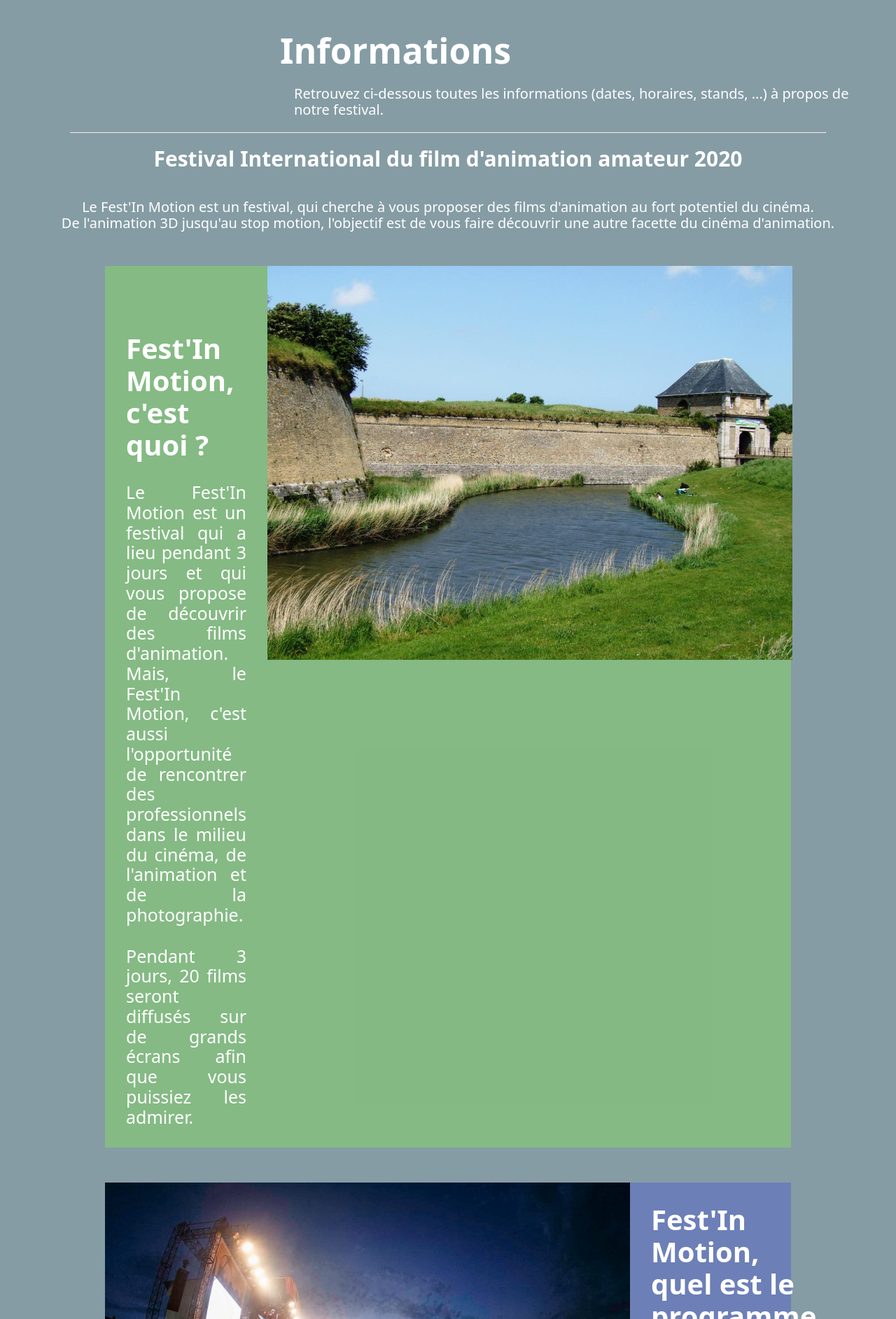
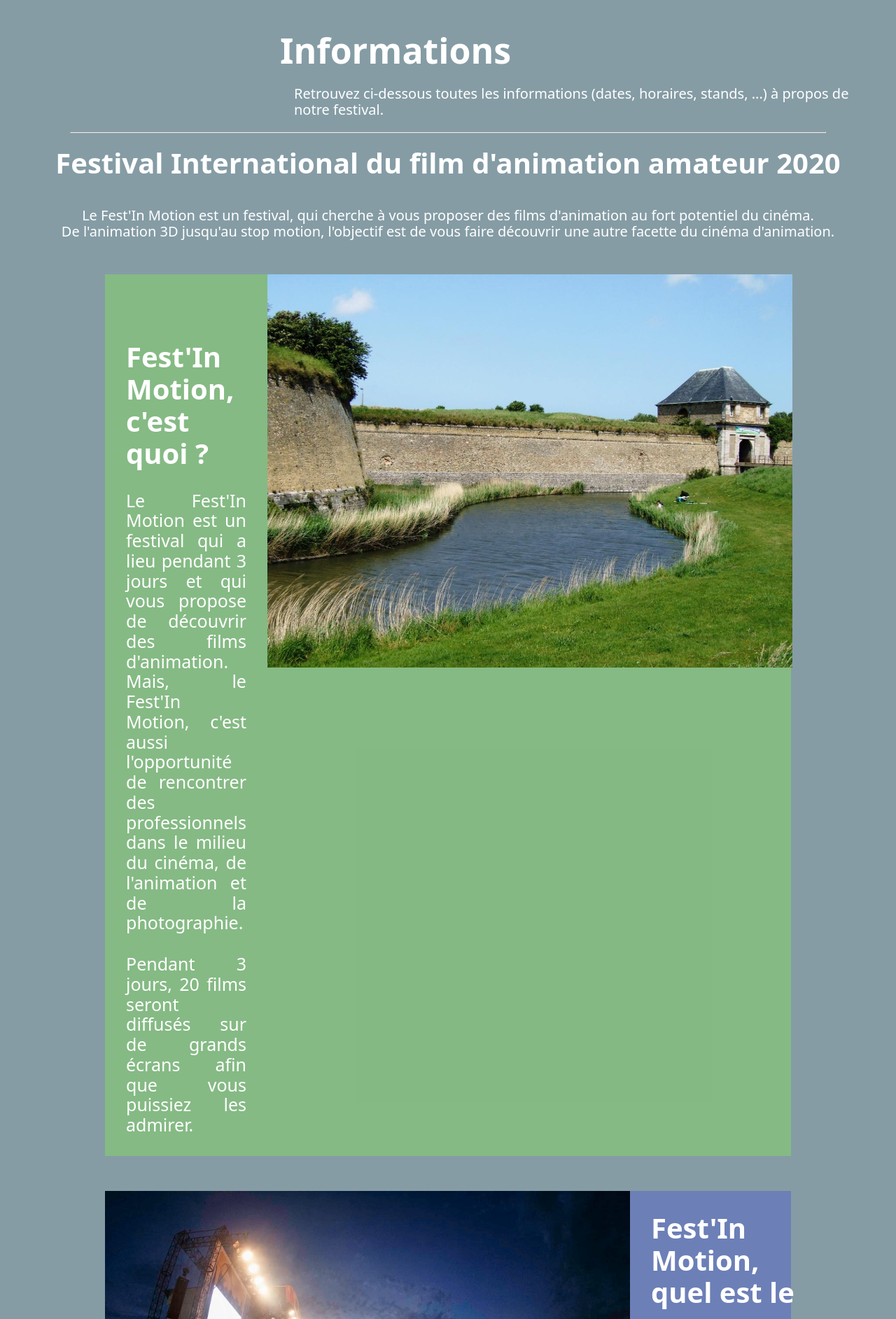
Before and after one commit to luciemayeur/projet_tut_fest_in_motion, a PHP site: page /fr/informations.html in a window 1280 px wide; the page is wider, and only the part inside the window is pictured. Shown: the part 456-2341 px from the top of that part at 70% size. Run offline with PHP 8.4, Linux system fonts and the light colour scheme; some libraries are stand-ins or nearby versions; some web fonts are replaced.

Commit message:
Correction Informations

```diff
--- a/fr/informations.html
+++ b/fr/informations.html
@@ -1,14 +1,13 @@
-<!-- É È À -->
 <!DOCTYPE html>
 <html lang="fr">
     <head>
         <meta charset="utf-8" />
         <meta name="description" content="Site officiel du festival Fest'In Motion" />
-        <meta name="keywords" content="Fest'In Motion, Festival, Animation, Dessin animé, Événement, Extérieur, Art, Ciném, Dessin" />
+        <meta name="keywords" content="Fest'In Motion, Festival, Animation, Dessin animé, Événement, Extérieur, Art, Cinéma, Dessin" />
         <meta name="viewport" content="width=device-width, initial-scale=1.0" />
 
         <title>FEST'IN MOTION - Informations</title>
-        <link rel="shortcut icon" type="images/png" href="images/favicon.png" />
+        <link rel="shortcut icon" type="images/png" href="../images/favicon.png" />
 
         <link rel="stylesheet" type="text/css" href="../styles/normalize.css" />
         <link rel="stylesheet" type="text/css" href="../styles/style.css" />
--- a/styles/style.css
+++ b/styles/style.css
@@ -933,7 +933,9 @@ footer #reglements a{
     font-style: italic;
 }
 
-/*INFORMATIONS*/
+/****************/
+/* INFORMATIONS */
+/****************/
 
 .contenu_informations{
     display: block;
@@ -952,7 +954,7 @@ footer #reglements a{
 }
 
 .titre_contenu{
-    font-size: 30px;
+    font-size: 40px;
     padding-top: 20px;
     text-align: center;
 }
```
